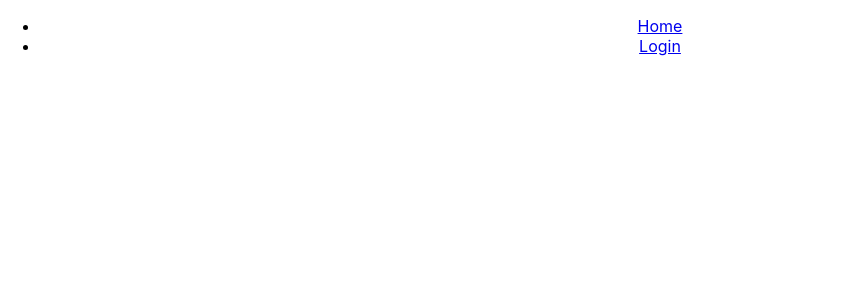
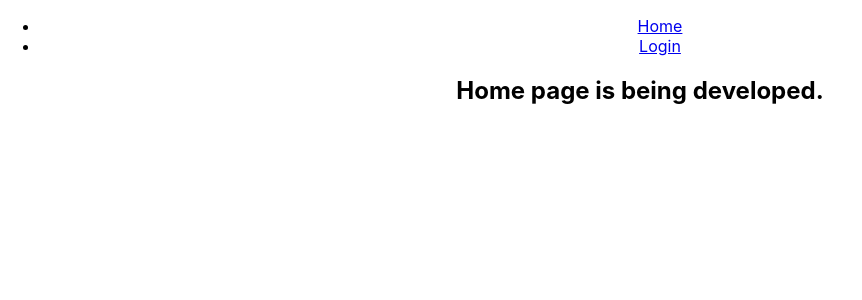
Before and after one commit to BTchorzewski/pantry-front, a React (Create React App) app: page / in a window 1280 px wide. Shown: the top 300 px of the page, without its empty margins (0-862 px from the left). Built offline with nearby package versions, Linux system fonts and the light colour scheme.

Commit message:
initialized the home page.

```diff
--- /dev/null
+++ b/src/pages/HomePage.tsx
@@ -0,0 +1,11 @@
+import { useToken } from '../hooks/useToken';
+
+export const HomePage = () => {
+  const [token] = useToken();
+  return (
+    <>
+      {token ? <p>You are logged in.</p> : null}
+      <h2>Home page is being developed.</h2>
+    </>
+  );
+};
--- a/src/pages/LoginPage.tsx
+++ b/src/pages/LoginPage.tsx
@@ -31,7 +31,6 @@ export const LoginPage = () => {
   return (
     // eslint-disable-next-line @typescript-eslint/no-misused-promises
     <form className='Form' onSubmit={onSubmit}>
-      <p>{token}</p>
       <label htmlFor='email' className='Form__label'>
         Email
         <input type='text' className='Form__input' id='email' ref={loginRef} />
--- a/src/router/router.tsx
+++ b/src/router/router.tsx
@@ -2,6 +2,7 @@ import { createBrowserRouter } from 'react-router-dom';
 import App from '../App';
 import { LoginPage } from '../pages/LoginPage';
 import ErrorPage from '../pages/ErrorPage';
+import { HomePage } from '../pages/HomePage';
 
 export const router = createBrowserRouter([
   {
@@ -13,6 +14,10 @@ export const router = createBrowserRouter([
         path: '/login',
         element: <LoginPage />,
       },
+      {
+        path: '/',
+        element: <HomePage />,
+      },
     ],
   },
 ]);
```
